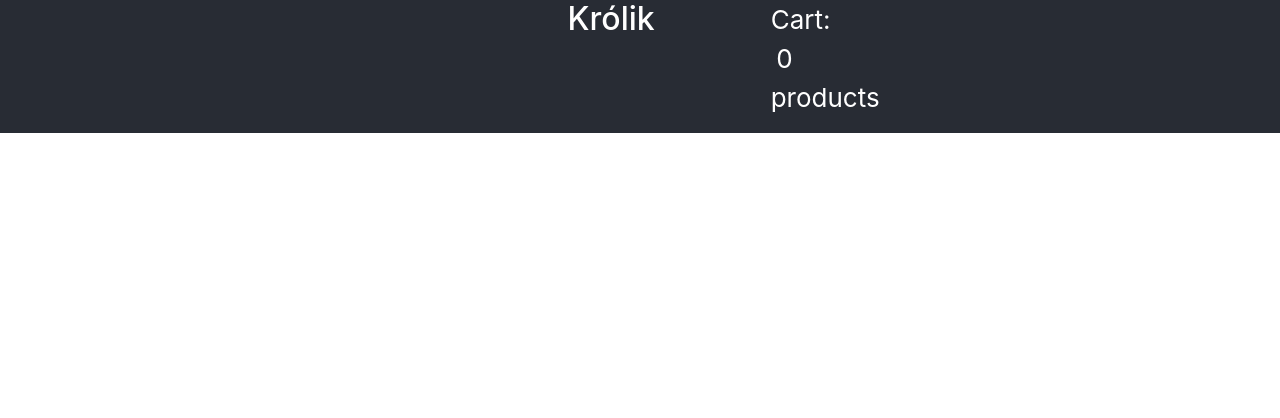
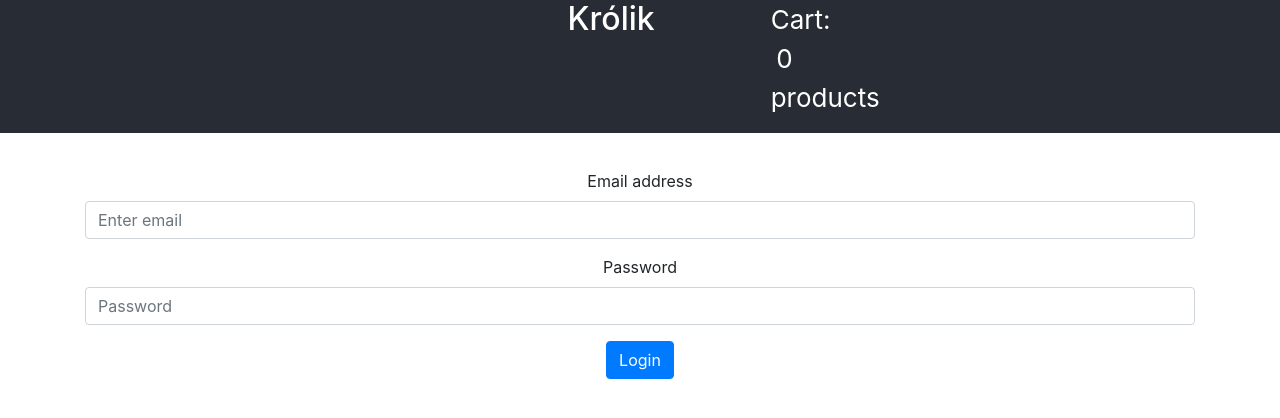
Before and after one commit to GabrielUmbelino/shop, a React (Create React App) app: page /login in a window 1280 px wide. Shown: the top 418 px of the page. Built offline with nearby package versions, Linux system fonts and the light colour scheme.

Commit message:
add store, auth, login

```diff
--- a/package.json
+++ b/package.json
@@ -10,8 +10,10 @@
     "react": "^16.13.1",
     "react-bootstrap": "^1.0.0",
     "react-dom": "^16.13.1",
+    "react-redux": "^7.2.0",
     "react-router-dom": "^5.1.2",
-    "react-scripts": "3.4.1"
+    "react-scripts": "3.4.1",
+    "redux": "^4.0.5"
   },
   "scripts": {
     "start": "react-scripts start",
--- a/src/App.jsx
+++ b/src/App.jsx
@@ -3,15 +3,22 @@ import './App.css';
 import { AppRoutes } from './core/routes';
 import { Header } from './components/Header';
 import { CartContextProvider } from './core/context/CartContext';
+import { createStore } from 'redux';
+import { Provider } from 'react-redux';
+import { auth as authReducer } from './core/store/reducer';
+
+const store = createStore(authReducer);
 
 function App() {
   return (
+    <Provider store={store}>
       <div className='App'>
         <CartContextProvider>
           <Header />
           <AppRoutes />
         </CartContextProvider>
       </div>
+    </Provider>
   );
 }
 
--- /dev/null
+++ b/src/containers/auth/LoginContainer.jsx
@@ -0,0 +1,85 @@
+import React from 'react';
+import { connect } from 'react-redux';
+import { Container, Form, Button } from 'react-bootstrap';
+import { login } from '../../core/store/action';
+class LoginContainerComponent extends React.Component {
+  state = {
+    user: {
+      email: '',
+      password: '',
+    },
+  };
+
+  onLogin = (e) => {
+    const { email, password } = this.state.user;
+
+    const token = email && password && '19f077ec460a32a71f478012c78e8e91*';
+
+    this.props.login(token);
+    e.preventDefault();
+    console.log(this.props);
+  };
+
+  onChangeEmail = (e) => {
+    const email = e.target.value;
+    this.setState((prevState) => ({
+      ...prevState,
+      user: { ...prevState.user, email },
+    }));
+  };
+
+  onChangePassword = (e) => {
+    const password = e.target.value;
+    this.setState((prevState) => ({
+      ...prevState,
+      user: { ...prevState.user, password },
+    }));
+  };
+
+  render() {
+    return (
+      <Container>
+        <p>{this.props.token}</p>
+        <p>{this.props.isAuth}</p>
+        <p>{this.state.user.email}</p>
+        <Form onSubmit={this.onLogin}>
+          <Form.Group controlId='formBasicEmail'>
+            <Form.Label>Email address</Form.Label>
+            <Form.Control
+              type='email'
+              placeholder='Enter email'
+              value={this.state.email}
+              onInput={(e) => this.onChangeEmail(e)}
+            />
+          </Form.Group>
+          <Form.Group controlId='formBasicPassword'>
+            <Form.Label>Password</Form.Label>
+            <Form.Control
+              type='password'
+              placeholder='Password'
+              value={this.state.password}
+              onInput={(e) => this.onChangePassword(e)}
+            />
+          </Form.Group>
+          <Button variant='primary' type='submit'>
+            Login
+          </Button>
+        </Form>
+      </Container>
+    );
+  }
+}
+
+const mapStateToProps = ({ isAuth, token }) => ({
+  isAuth,
+  token,
+});
+
+const mapDispatchToProps = (dispatch) => ({
+  login: (token) => dispatch(login(token)),
+});
+
+export const LoginContainer = connect(
+  mapStateToProps,
+  mapDispatchToProps
+)(LoginContainerComponent);
--- /dev/null
+++ b/src/containers/auth/Routes.jsx
@@ -0,0 +1,8 @@
+import React from 'react';
+import { Switch, Route } from 'react-router-dom';
+import { LoginContainer } from './LoginContainer';
+export const AuthRoutes = () => (
+  <Switch>
+    <Route path='/login' component={LoginContainer} />
+  </Switch>
+);
--- /dev/null
+++ b/src/containers/auth/index.jsx
@@ -0,0 +1 @@
+export { AuthRoutes } from './Routes';
--- a/src/core/routes/index.jsx
+++ b/src/core/routes/index.jsx
@@ -1,12 +1,14 @@
 import React from 'react';
 import { ProductRoutes } from '../../containers/product';
 import { CheckoutRoutes } from '../../containers/checkout';
+import { AuthRoutes } from '../../containers/auth';
 import { BrowserRouter } from 'react-router-dom';
 export const AppRoutes = () => {
   return (
     <BrowserRouter>
-          <ProductRoutes />
-          <CheckoutRoutes />
+      <ProductRoutes />
+      <CheckoutRoutes />
+      <AuthRoutes />
     </BrowserRouter>
   );
 };
--- /dev/null
+++ b/src/core/store/action.jsx
@@ -0,0 +1,6 @@
+export const login = (token) => ({
+  type: 'LOGIN',
+  token,
+});
+
+export const logout = () => ({ type: 'LOGOUT' });
--- /dev/null
+++ b/src/core/store/reducer.jsx
@@ -0,0 +1,18 @@
+const InitialState = {
+  isAuth: false,
+  token: null,
+};
+
+export const auth = (state = InitialState, action) => {
+  switch (action.type) {
+    case 'LOGIN':
+      return { isAuth: true, token: action.token };
+    case 'LOGOUT':
+      return {
+        isAuth: false,
+        token: null,
+      };
+    default:
+      return state;
+  }
+};
```
Also changed, not shown: src/core/routes/PrivateRoute.jsx (added, +14 -0 lines), 1 other file (tests, documents, lock files or other folders). Lines whose indentation alone changed are shown as unchanged.
